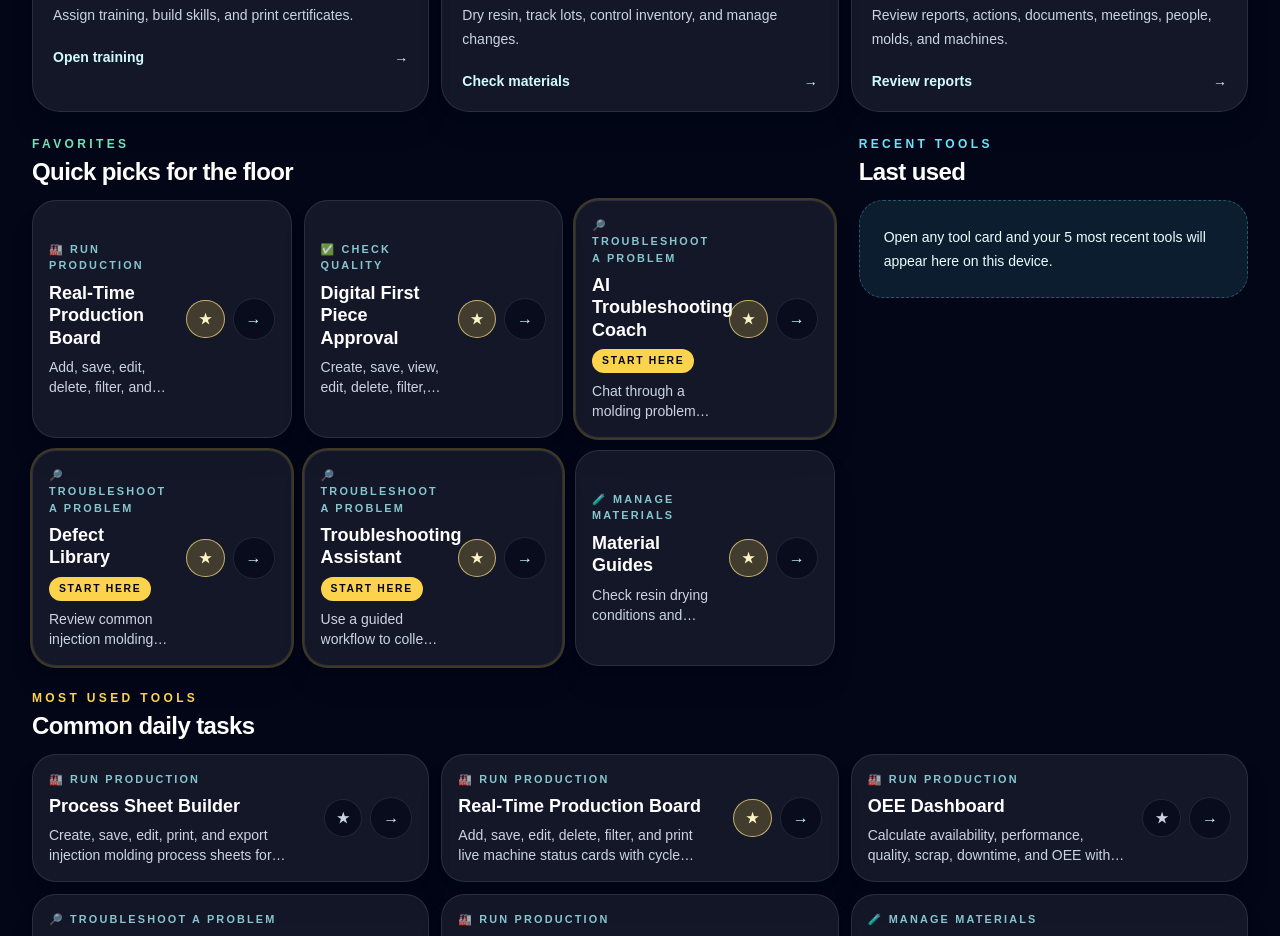
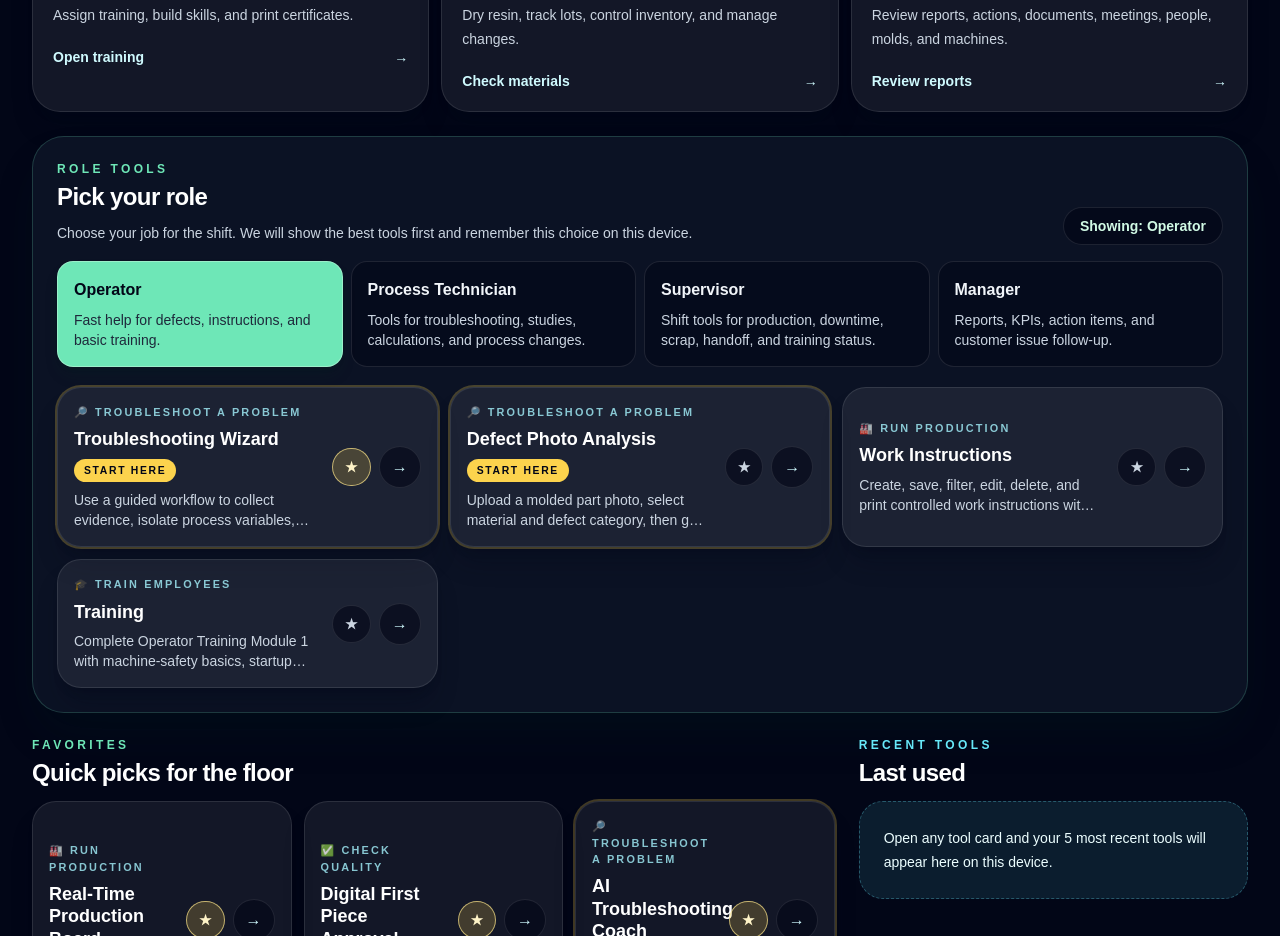
Before and after one commit to scottgraham2882-collab/molding-mentor-ai, a Next.js app: page / in a window 1280 px wide. Shown: the part 1000-1936 px from the top of the page. Built offline with nearby package versions, Linux system fonts and the light colour scheme.

Commit message:
Add role-based home dashboards

```diff
--- a/app/page.tsx
+++ b/app/page.tsx
@@ -12,6 +12,13 @@ type DashboardCard = {
   keywords?: string[];
   beginnerTitle?: string;
   beginnerExplanation?: string;
+};
+
+type ShopRole = "Operator" | "Process Technician" | "Supervisor" | "Manager";
+
+type RoleToolPick = {
+  label: string;
+  href: string;
 };
 
 const dashboardCards: DashboardCard[] = [
@@ -705,6 +712,7 @@ function toolButtonClass(extra = "") {
 
 function SimpleToolCard({
   card,
+  titleOverride,
   compact = false,
   isFavorite = false,
   beginnerMode = false,
@@ -713,6 +721,7 @@ function SimpleToolCard({
   onOpenTool,
 }: {
   card: DashboardCard;
+  titleOverride?: string;
   compact?: boolean;
   isFavorite?: boolean;
   beginnerMode?: boolean;
@@ -720,7 +729,7 @@ function SimpleToolCard({
   onToggleFavorite?: (href: string) => void;
   onOpenTool?: (href: string) => void;
 }) {
-  const displayTitle = beginnerMode && card.beginnerTitle ? card.beginnerTitle : card.title;
+  const displayTitle = titleOverride ?? (beginnerMode && card.beginnerTitle ? card.beginnerTitle : card.title);
   const category = getToolCategory(card);
   const favoriteLabel = isFavorite ? `Remove ${displayTitle} from favorites` : `Add ${displayTitle} to favorites`;
   const content = (
@@ -817,6 +826,46 @@ function ToolList({
   );
 }
 
+
+function RoleToolList({
+  picks,
+  favoriteHrefs,
+  beginnerMode,
+  beginnerStartHrefs,
+  onToggleFavorite,
+  onOpenTool,
+}: {
+  picks: RoleToolPick[];
+  favoriteHrefs: Set<string>;
+  beginnerMode: boolean;
+  beginnerStartHrefs: Set<string>;
+  onToggleFavorite: (href: string) => void;
+  onOpenTool: (href: string) => void;
+}) {
+  return (
+    <section aria-label="Tools for selected role" className="grid gap-3 sm:grid-cols-2 xl:grid-cols-3">
+      {picks.map((pick) => {
+        const card = dashboardCards.find((dashboardCard) => dashboardCard.href === pick.href);
+
+        if (!card) return null;
+
+        return (
+          <SimpleToolCard
+            key={`${pick.label}-${pick.href}`}
+            card={card}
+            titleOverride={pick.label}
+            isFavorite={favoriteHrefs.has(pick.href)}
+            beginnerMode={beginnerMode}
+            isBeginnerStart={beginnerStartHrefs.has(pick.href)}
+            onToggleFavorite={onToggleFavorite}
+            onOpenTool={onOpenTool}
+          />
+        );
+      })}
+    </section>
+  );
+}
+
 const defaultFavoriteHrefs = ["/troubleshooting", "/coach", "/defects", "/production/live-board", "/quality/first-piece-approval", "/materials/resin-drying"];
 const homepageFavoritesStorageKey = "moldingMentorHomepageFavorites";
 const homepageRecentToolsStorageKey = "moldingMentorRecentTools";
@@ -826,6 +875,44 @@ const validToolHrefs = validFavoriteHrefs;
 const mostUsedHrefs = new Set(["/process-sheet-builder", "/production/live-board", "/scrap", "/oee", "/materials/resin-drying", "/calculators"]);
 const beginnerModeStorageKey = "moldingMentorBeginnerMode";
 const beginnerStartHrefs = new Set(["/troubleshooting", "/photo-analysis", "/defects", "/coach"]);
+const selectedRoleStorageKey = "moldingMentorSelectedRole";
+const shopRoles: ShopRole[] = ["Operator", "Process Technician", "Supervisor", "Manager"];
+const roleHelpers: Record<ShopRole, string> = {
+  Operator: "Fast help for defects, instructions, and basic training.",
+  "Process Technician": "Tools for troubleshooting, studies, calculations, and process changes.",
+  Supervisor: "Shift tools for production, downtime, scrap, handoff, and training status.",
+  Manager: "Reports, KPIs, action items, and customer issue follow-up.",
+};
+const roleToolPicks: Record<ShopRole, RoleToolPick[]> = {
+  Operator: [
+    { label: "Troubleshooting Wizard", href: "/troubleshooting" },
+    { label: "Defect Photo Analysis", href: "/photo-analysis" },
+    { label: "Work Instructions", href: "/work-instructions" },
+    { label: "Training", href: "/training/operator-safety-startup" },
+  ],
+  "Process Technician": [
+    { label: "Troubleshooting Assistant", href: "/troubleshooting" },
+    { label: "Defect Library", href: "/defects" },
+    { label: "Scientific Molding Studies", href: "/scientific-molding/studies" },
+    { label: "Process Calculators", href: "/calculators" },
+    { label: "Process Change Log", href: "/process-change-log" },
+  ],
+  Supervisor: [
+    { label: "Live Production Board", href: "/production/live-board" },
+    { label: "Shift Handoff", href: "/shift-handoff" },
+    { label: "Downtime Tracker", href: "/downtime" },
+    { label: "Scrap Tracker", href: "/scrap" },
+    { label: "Training Compliance", href: "/training/compliance" },
+  ],
+  Manager: [
+    { label: "KPI Dashboard", href: "/reports/kpi-dashboard" },
+    { label: "Daily Report", href: "/reports/daily" },
+    { label: "Weekly Report", href: "/reports/weekly" },
+    { label: "Action Items", href: "/actions" },
+    { label: "Customer Complaints", href: "/quality/customer-complaints" },
+  ],
+};
+
 
 export default function Home() {
   const [searchTerm, setSearchTerm] = useState("");
@@ -833,16 +920,26 @@ export default function Home() {
   const [recentToolHrefs, setRecentToolHrefs] = useState<string[]>([]);
   const [recentToolsHydrated, setRecentToolsHydrated] = useState(false);
   const [beginnerMode, setBeginnerMode] = useState(false);
+  const [selectedRole, setSelectedRole] = useState<ShopRole>("Operator");
   const favoriteHrefSet = useMemo(() => new Set(favoriteTools), [favoriteTools]);
   const normalizedSearch = searchTerm.trim().toLowerCase();
 
   useEffect(() => {
     setBeginnerMode(window.localStorage.getItem(beginnerModeStorageKey) === "true");
+
+    const savedRole = window.localStorage.getItem(selectedRoleStorageKey);
+    if (savedRole && shopRoles.includes(savedRole as ShopRole)) {
+      setSelectedRole(savedRole as ShopRole);
+    }
   }, []);
 
   useEffect(() => {
     window.localStorage.setItem(beginnerModeStorageKey, String(beginnerMode));
   }, [beginnerMode]);
+
+  useEffect(() => {
+    window.localStorage.setItem(selectedRoleStorageKey, selectedRole);
+  }, [selectedRole]);
 
   useEffect(() => {
     const savedFavorites = window.localStorage.getItem(homepageFavoritesStorageKey);
@@ -1006,6 +1103,42 @@ export default function Home() {
           })}
         </section>
 
+        <section className="rounded-[2rem] border border-emerald-300/20 bg-slate-900/75 p-4 shadow-2xl shadow-emerald-950/20 sm:p-6" aria-label="Role based tools">
+          <div className="flex flex-col gap-2 sm:flex-row sm:items-end sm:justify-between">
+            <div>
+              <p className="text-xs font-black uppercase tracking-[0.28em] text-emerald-300">Role tools</p>
+              <h2 className="mt-1 text-2xl font-black tracking-tight text-white">Pick your role</h2>
+              <p className="mt-2 max-w-2xl text-sm leading-6 text-slate-300">
+                Choose your job for the shift. We will show the best tools first and remember this choice on this device.
+              </p>
+            </div>
+            <p className="rounded-full border border-white/10 bg-slate-950/70 px-4 py-2 text-sm font-bold text-emerald-100">
+              Showing: {selectedRole}
+            </p>
+          </div>
+          <div className="mt-4 grid gap-2 sm:grid-cols-2 lg:grid-cols-4" role="list" aria-label="Select role">
+            {shopRoles.map((role) => (
+              <button
+                key={role}
+                aria-pressed={selectedRole === role}
+                className={`rounded-2xl border p-4 text-left transition focus:outline-none focus:ring-4 focus:ring-emerald-300/20 ${
+                  selectedRole === role
+                    ? "border-emerald-200/80 bg-emerald-300 text-slate-950 shadow-lg shadow-emerald-950/20"
+                    : "border-white/10 bg-slate-950/55 text-slate-100 hover:border-emerald-300/50 hover:bg-white/[0.08]"
+                }`}
+                type="button"
+                onClick={() => setSelectedRole(role)}
+              >
+                <span className="block text-base font-black">{role}</span>
+                <span className={`mt-2 block text-sm leading-5 ${selectedRole === role ? "text-slate-800" : "text-slate-300"}`}>{roleHelpers[role]}</span>
+              </button>
+            ))}
+          </div>
+          <div className="mt-5">
+            <RoleToolList picks={roleToolPicks[selectedRole]} favoriteHrefs={favoriteHrefSet} beginnerMode={beginnerMode} beginnerStartHrefs={beginnerStartHrefs} onToggleFavorite={toggleFavorite} onOpenTool={trackRecentTool} />
+          </div>
+        </section>
+
         {normalizedSearch ? (
           <section className="rounded-[2rem] border border-cyan-300/20 bg-slate-900/70 p-4 sm:p-6" aria-live="polite">
             <div className="flex flex-col gap-2 sm:flex-row sm:items-end sm:justify-between">
```
